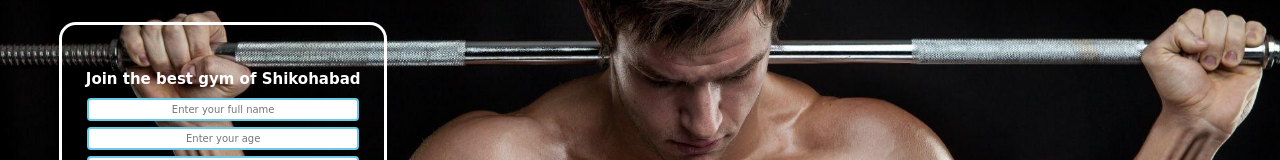
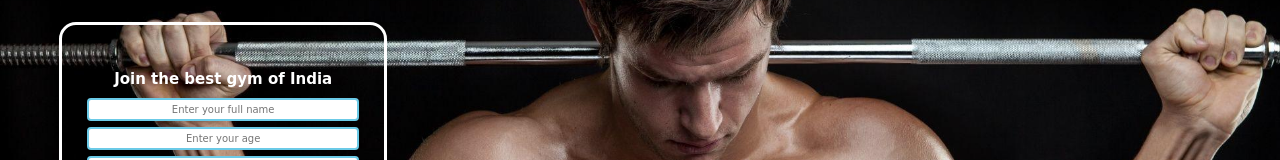
Before and after one commit to rajatDeveloper1/Project, a plain HTML site: page index.html in a window 1280 px wide. Shown: the part 168-328 px from the top of the page. Drawn offline with Linux system fonts and the light colour scheme.

Commit message:
Update index.html

```diff
--- a/index.html
+++ b/index.html
@@ -165,7 +165,7 @@
         </div>
     </header>
     <div class="container">
-        <h1>Join the best gym of Shikohabad</h1>
+        <h1>Join the best gym of India</h1>
         <form action="no action.php">
             <div class="form-group">
                 <input type="text" name="" placeholder="Enter your full name">
```
